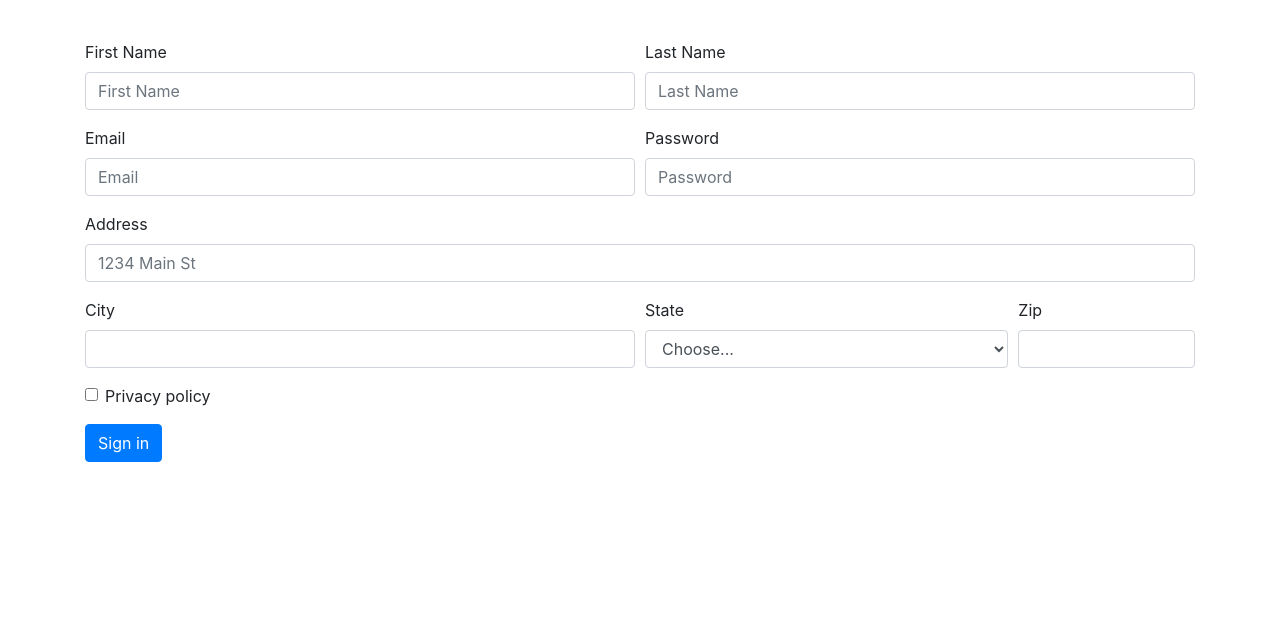
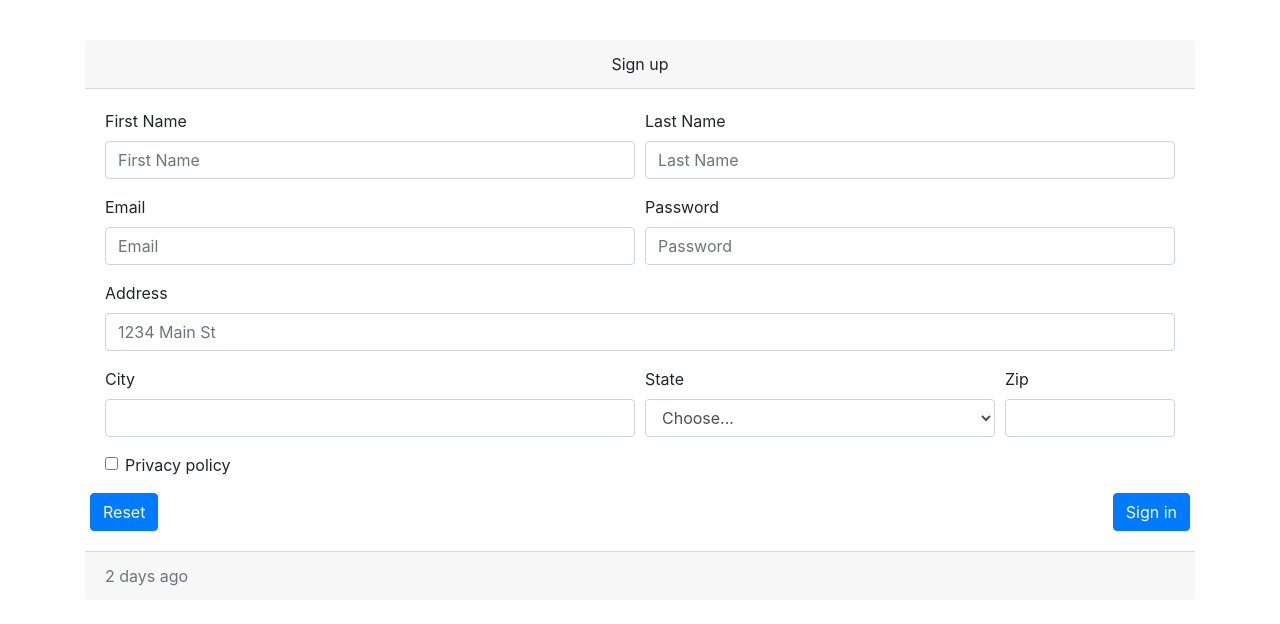
Before and after one commit to Marcoloneabate/Marcoloneabate.github.io, a plain HTML site: page Signup.html in a window 1280 px wide. Shown: the part 58-682 px from the top of the page. Drawn offline with nearby package versions, Linux system fonts and the light colour scheme.

Commit message:
reset e sign up

```diff
--- a/Signup.html
+++ b/Signup.html
@@ -1,6 +1,7 @@
 <!DOCTYPE html>
 
 <head>
+
     <script src="https://code.jquery.com/jquery-3.3.1.slim.min.js" integrity="sha384-q8i/X+965DzO0rT7abK41JStQIAqVgRVzpbzo5smXKp4YfRvH+8abtTE1Pi6jizo" crossorigin="anonymous"></script>
     <script src="https://cdnjs.cloudflare.com/ajax/libs/popper.js/1.14.3/umd/popper.min.js" integrity="sha384-ZMP7rVo3mIykV+2+9J3UJ46jBk0WLaUAdn689aCwoqbBJiSnjAK/l8WvCWPIPm49" crossorigin="anonymous"></script>
     <script src="https://stackpath.bootstrapcdn.com/bootstrap/4.1.1/js/bootstrap.min.js" integrity="sha384-smHYKdLADwkXOn1EmN1qk/HfnUcbVRZyYmZ4qpPea6sjB/pTJ0euyQp0Mk8ck+5T" crossorigin="anonymous"></script>
@@ -39,6 +40,11 @@
         </nav>
 
         <div class="container">
+
+            <div class="card-header text-center">
+                Sign up
+            </div>
+            <div class="card-body">
                 <form>
                     <div class="form-row">
                         <div class="form-group col-md-6">
@@ -63,6 +69,7 @@
                             <input type="password" class="form-control" id="inputPassword4" placeholder="Password">
                         </div>
                     </div>
+
 
 
 
@@ -343,8 +350,19 @@
                             <label class="form-check-label" for="gridCheck"> Privacy policy</label>
                         </div>
                     </div>
+                    <div class="row">
+                        </divclass>
+                        <button type="submit" class="btn btn-primary"> Reset</button>
+                        <div class="col"></div>
                         <button type="submit" class="btn btn-primary">Sign in</button>
+                    </div>
                 </form>
+            </div>
+            <div class="card-footer text-muted">
+                2 days ago
+            </div>
+
+
         </div>
     </div>
     <script src="https://code.jquery.com/jquery-3.3.1.slim.min.js " integrity="sha384-q8i/X+965DzO0rT7abK41JStQIAqVgRVzpbzo5smXKp4YfRvH+8abtTE1Pi6jizo " crossorigin="anonymous "></script>
--- a/css/style.css
+++ b/css/style.css
@@ -1,3 +1,7 @@
+body {
+    padding-bottom: 40px;
+}
+
 #mainMenu .active .nav-link {
     cursor: default;
 }
```
Lines whose indentation alone changed are shown as unchanged.
